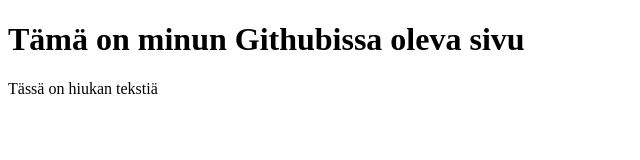
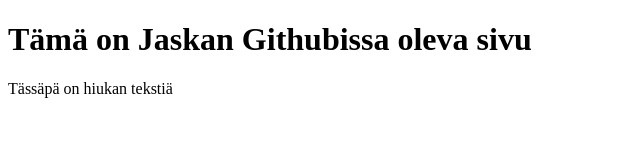
Before and after one commit to jaskastvamk/jaskastvamk.github.io, a plain HTML site: page index.html in a window 1280 px wide. Shown: the whole page, without its empty margins (0-640 px from the left). Drawn offline with Linux system fonts and the light colour scheme.

Commit message:
Update index.html

```diff
--- a/index.html
+++ b/index.html
@@ -5,8 +5,8 @@
 </head>
 <body>
 
-<h1>Tämä on minun Githubissa oleva sivu</h1>
-<p>Tässä on hiukan tekstiä</p>
+<h1>Tämä on Jaskan Githubissa oleva sivu</h1>
+<p>Tässäpä on hiukan tekstiä</p>
 
 </body>
 </html>
```
